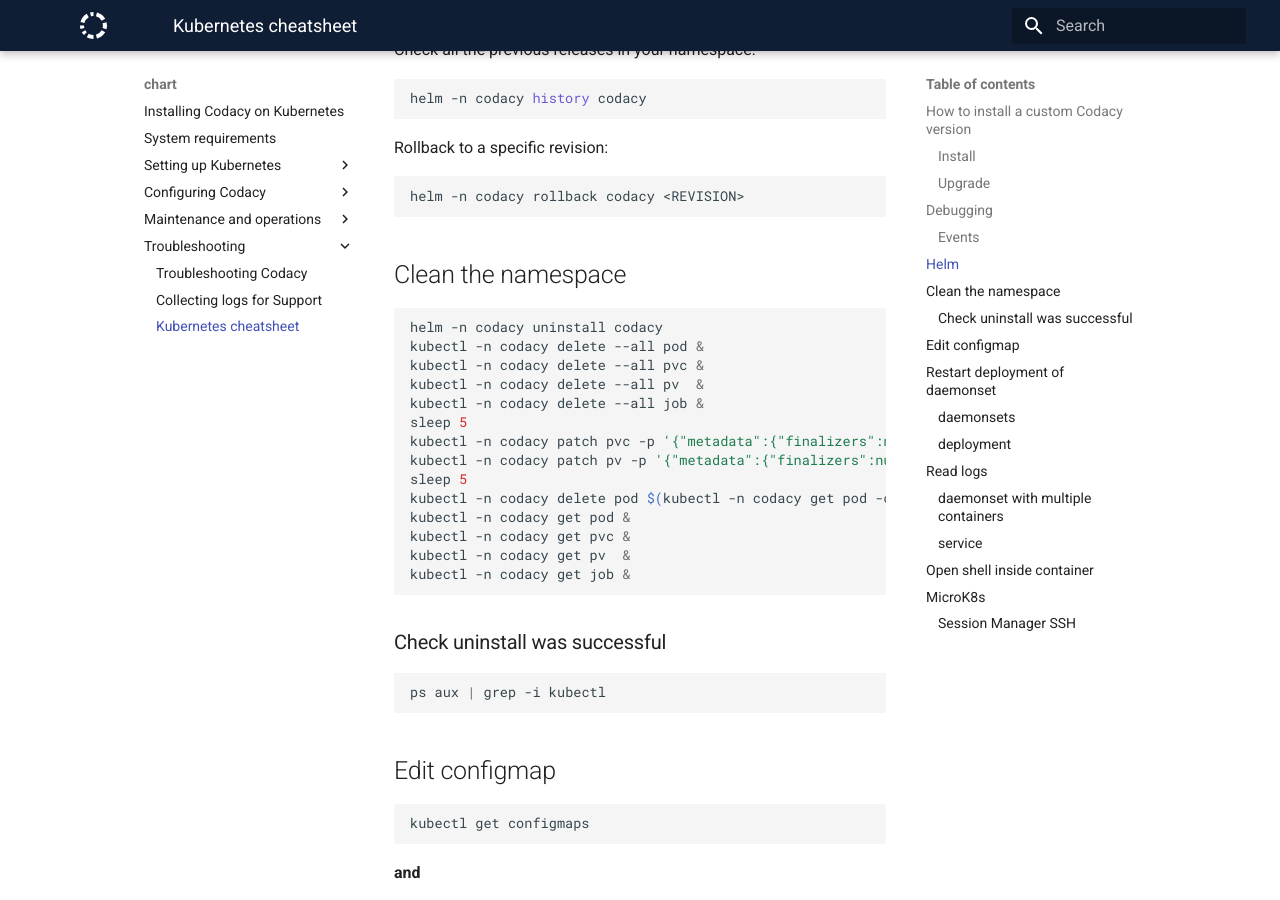
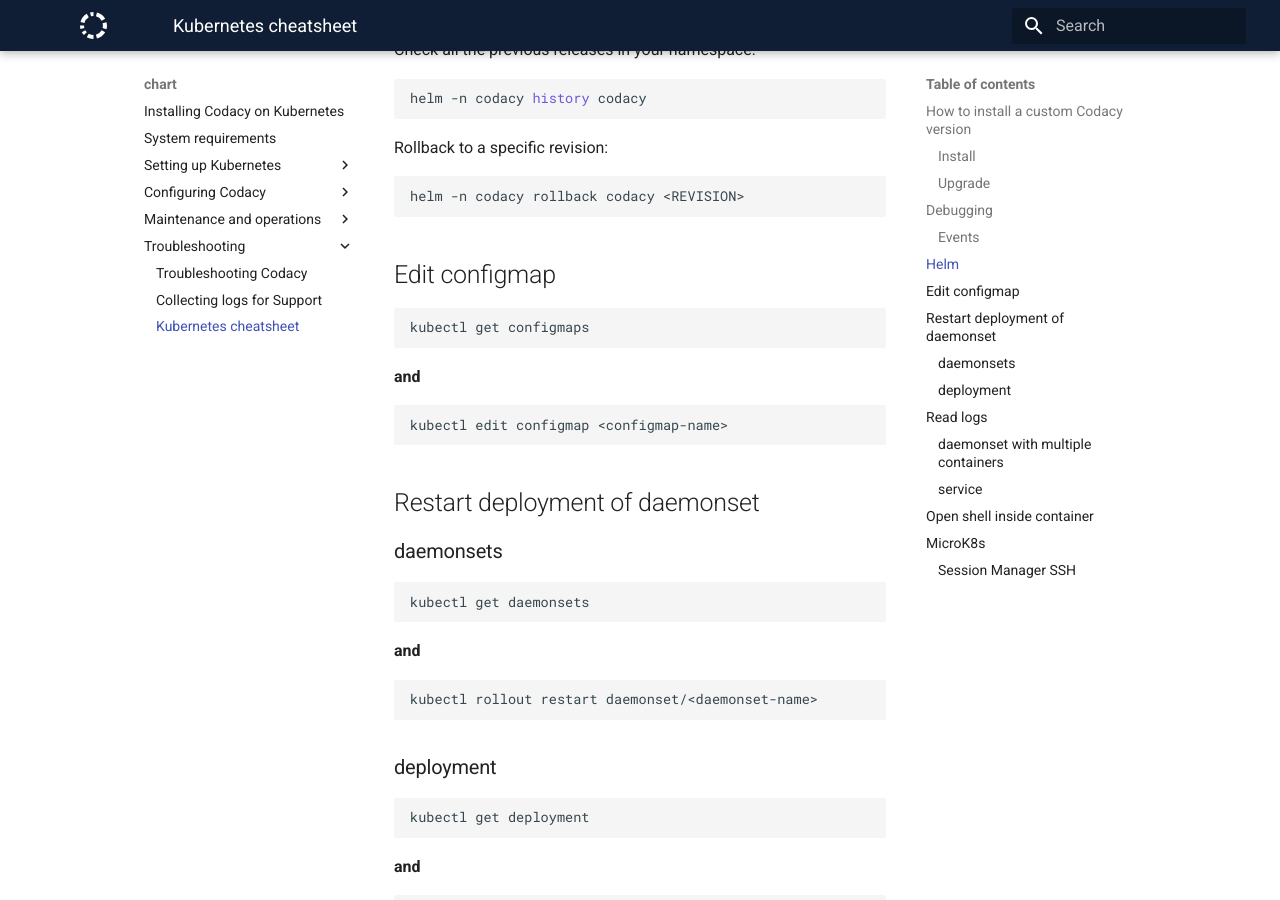
Before and after one commit to codacy/chart, an MkDocs documentation site: the page built from docs/troubleshoot/k8s-cheatsheet.md, in a window 1280 px wide and 900 px high, scrolled down 1312 px. Built offline with MkDocs 1.6.1 and Material for MkDocs 9.7.7, drawn with Linux system fonts in a browser that asks for light colours.

Commit message:
Cherry-pick pull request #624 [ci skip]
Pulls changes from https://github.com/codacy/chart/pull/624

````diff
--- a/docs/troubleshoot/k8s-cheatsheet.md
+++ b/docs/troubleshoot/k8s-cheatsheet.md
@@ -65,31 +65,6 @@
 
 ```bash
 helm -n codacy rollback codacy <REVISION>
-```
-
-## Clean the namespace
-
-```bash
-helm -n codacy uninstall codacy
-kubectl -n codacy delete --all pod &
-kubectl -n codacy delete --all pvc &
-kubectl -n codacy delete --all pv  &
-kubectl -n codacy delete --all job &
-sleep 5
-kubectl -n codacy patch pvc -p '{"metadata":{"finalizers":null}}' $(kubectl -n codacy get pvc -o jsonpath='{.items[*].metadata.name}')
-kubectl -n codacy patch pv -p '{"metadata":{"finalizers":null}}' $(kubectl -n codacy get pv -o jsonpath='{.items[*].metadata.name}')
-sleep 5
-kubectl -n codacy delete pod $(kubectl -n codacy get pod -o jsonpath='{.items[*].metadata.name}') --force --grace-period=0
-kubectl -n codacy get pod &
-kubectl -n codacy get pvc &
-kubectl -n codacy get pv  &
-kubectl -n codacy get job &
-```
-
-### Check uninstall was successful
-
-```bash
-ps aux | grep -i kubectl
 ```
 
 ## Edit configmap
````
Also changed, not shown: docs/maintenance/uninstall.md (+0 -3 lines).
